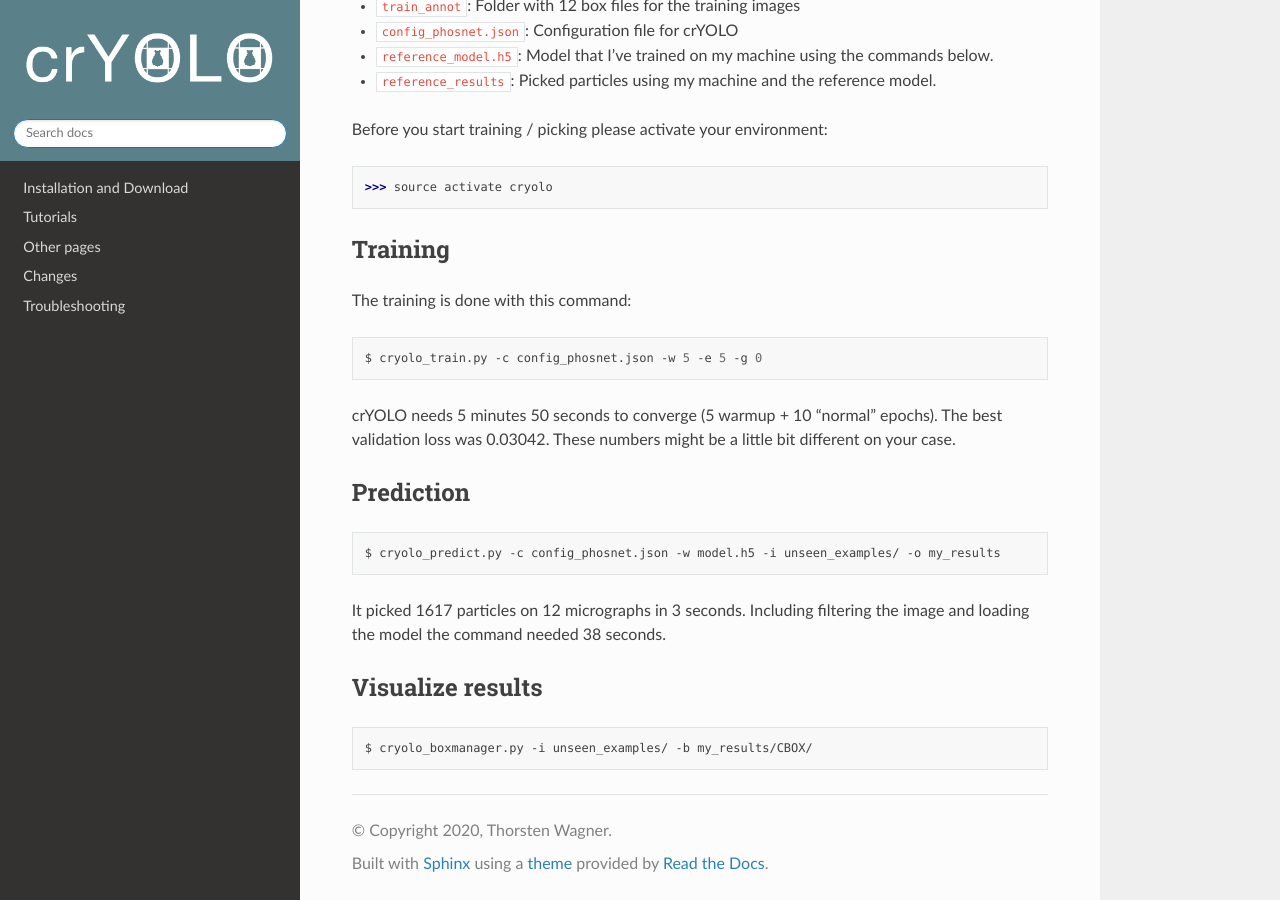
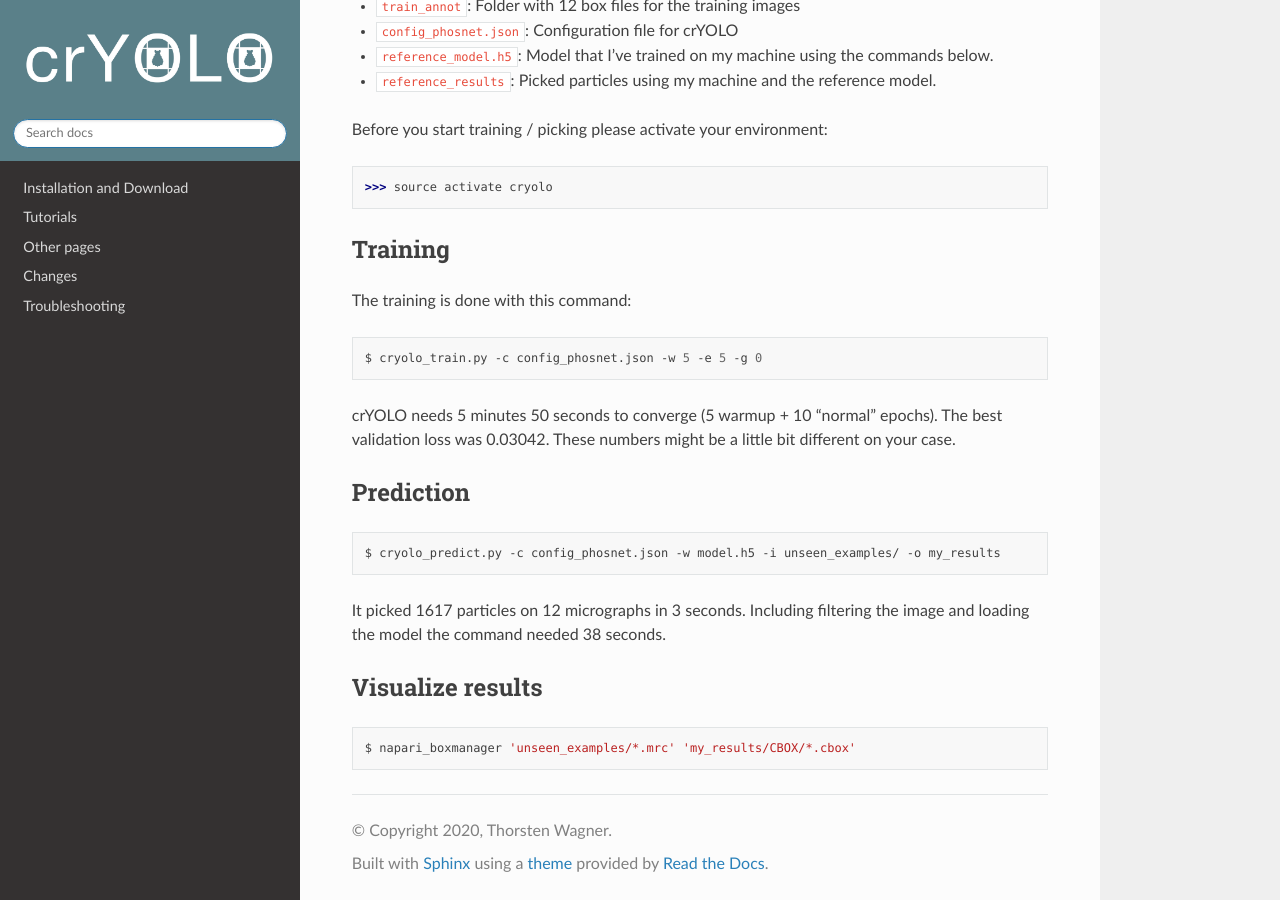
Before and after one commit to MPI-Dortmund/cryolo, a Sphinx documentation site: the page built from source/other/ref_example.rst, in a window 1280 px wide and 900 px high, scrolled down 843 px. Built offline with Sphinx 7.4.7 and the Read the Docs theme 2.0.0, drawn with Linux system fonts in a browser that asks for light colours.

Commit message:
update reference example command

```diff
--- a/source/other/ref_example.rst
+++ b/source/other/ref_example.rst
@@ -65,4 +65,4 @@ Visualize results
 
 .. prompt:: bash $
 
-    cryolo_boxmanager.py -i unseen_examples/ -b my_results/CBOX/
+    napari_boxmanager 'unseen_examples/*.mrc' 'my_results/CBOX/*.cbox'
```
